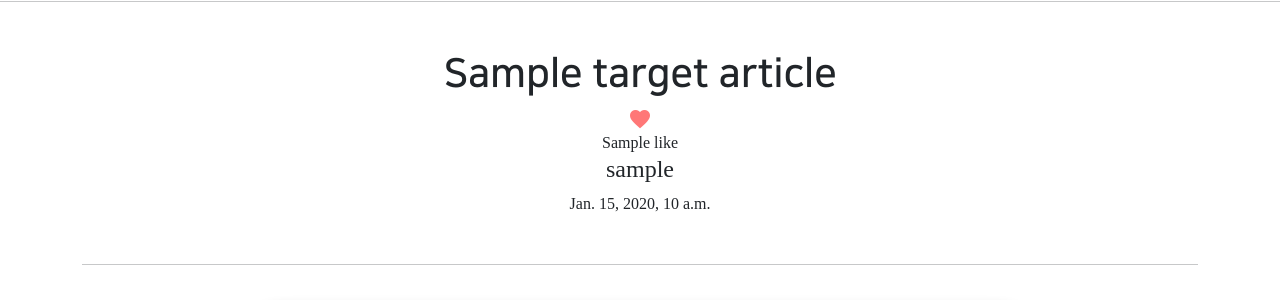
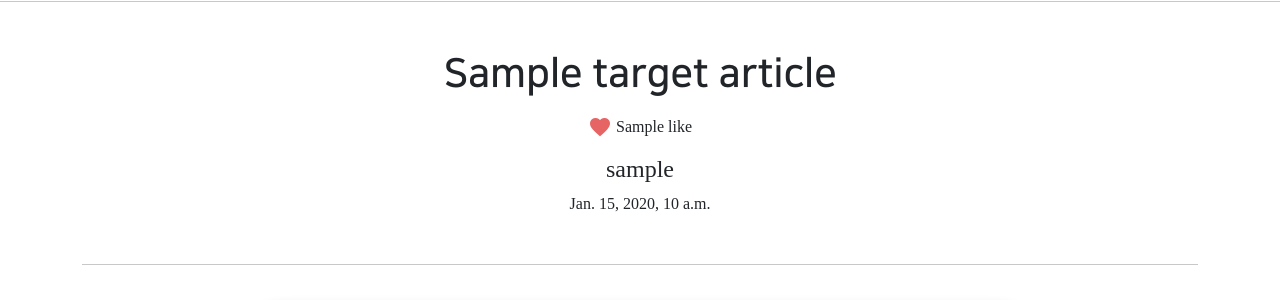
Before and after one commit to Jeongp4939/Class, a Django app: template articleapp/templates/articleapp/detail.html in a window 1280 px wide. Shown: the part 167-467 px from the top of the page. Run offline with Django 3.2, Linux system fonts and the light colour scheme; the template is opened without the code that fills it: most values are stand-ins (such as "Sample title", 1, 10 or a date in 2020); grey boxes marked "Sample" are stand-in pictures; some libraries are stand-ins or nearby versions.

Commit message:
08/26 class project2 1

```diff
--- a/articleapp/forms.py
+++ b/articleapp/forms.py
@@ -1,9 +1,14 @@
+from django import forms
 from django.forms import ModelForm
 
 from articleapp.models import Article
 
 
 class ArticleCreationForm(ModelForm):
+    content = forms.CharField(widget=forms.Textarea(attrs={'class': 'editable',
+                                                           'style': 'text-align: left;'
+                                                                    'min-height: 10rem'}))
+
     class Meta:
         model = Article
         fields = ['title', 'image', 'project', 'content']
--- a/articleapp/templates/articleapp/create.html
+++ b/articleapp/templates/articleapp/create.html
@@ -2,6 +2,9 @@
 {% load bootstrap4 %}
 
 {% block content %}
+
+<script src="//cdn.jsdelivr.net/npm/medium-editor@latest/dist/js/medium-editor.min.js"></script>
+<link rel="stylesheet" href="//cdn.jsdelivr.net/npm/medium-editor@latest/dist/css/medium-editor.min.css" type="text/css" media="screen" charset="utf-8">
 
 <div class="text-center mw-500 m-auto">
     <div class="m-5">
@@ -21,5 +24,6 @@
     </div>
 </div>
 
+<script>var editor = new MediumEditor('.editable');</script>
 
 {% endblock %}
--- a/articleapp/templates/articleapp/detail.html
+++ b/articleapp/templates/articleapp/detail.html
@@ -8,15 +8,15 @@
         <div class="my-5">
             {#      제목/ 글쓴이/ 날짜      #}
             <h1 class="NNS_B">{{ target_article.title }}</h1>
-            <div>
+            <div class="my-3">
                 <a href="{% url 'likeapp:article_like' article_pk=target_article.pk %}"
                    class="material-icons"
-                   style="vertical-align: middle; color: #f77;">
+                   style="vertical-align: middle; color:#e76464">
                     favorite
                 </a>
-                <div style="vertical-align: middle;">
+                <span style="vertical-align: middle;">
                     {{ target_article.like }}
-                </div>
+                </span>
             </div>
             <h4>{{ target_article.writer.profile.nickname }}</h4>
             <p>{{ target_article.created_at }}</p>
@@ -29,7 +29,7 @@
                  class="article_image">
 
             <div class="article_content">
-                {{ target_article.content }}
+                {{ target_article.content | safe }}
             </div>
 
             {% if target_article.writer == user %}
```
Lines whose indentation alone changed are shown as unchanged.
